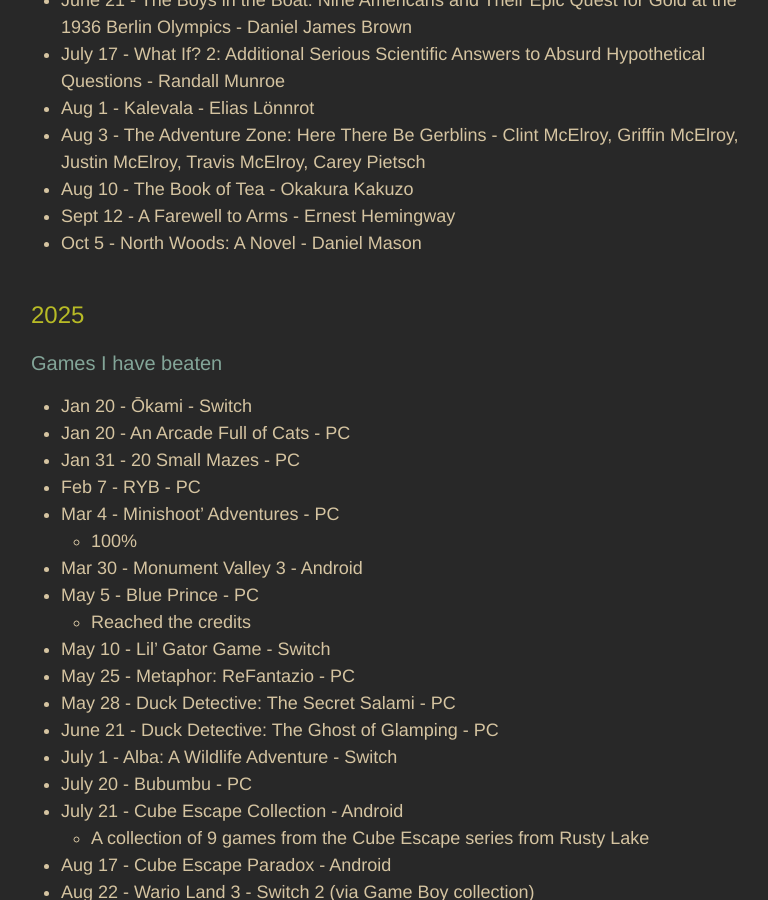
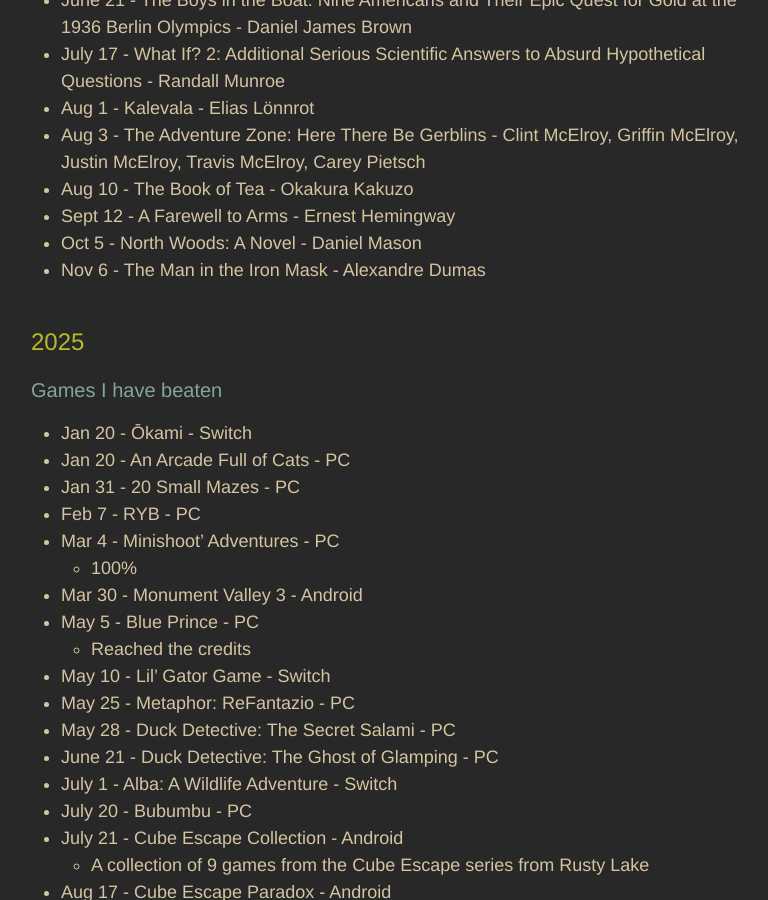
Before and after one commit to adkinsrs/sadkins_site, a Jekyll site: the page built from misc.md, in a window 1280 px wide and 900 px high, scrolled down 1658 px. Shown: the whole window, without its empty margins (239-1007 px from the left). Built offline with Jekyll 4.4.1, drawn with Linux system fonts in a browser that asks for light colours.

Commit message:
read a book

```diff
--- a/misc.md
+++ b/misc.md
@@ -66,6 +66,7 @@
 * Aug 10 - The Book of Tea - Okakura Kakuzo
 * Sept 12 - A Farewell to Arms - Ernest Hemingway
 * Oct 5 - North Woods: A Novel - Daniel Mason
+* Nov 6 - The Man in the Iron Mask - Alexandre Dumas
 
 ## 2025
 
```
